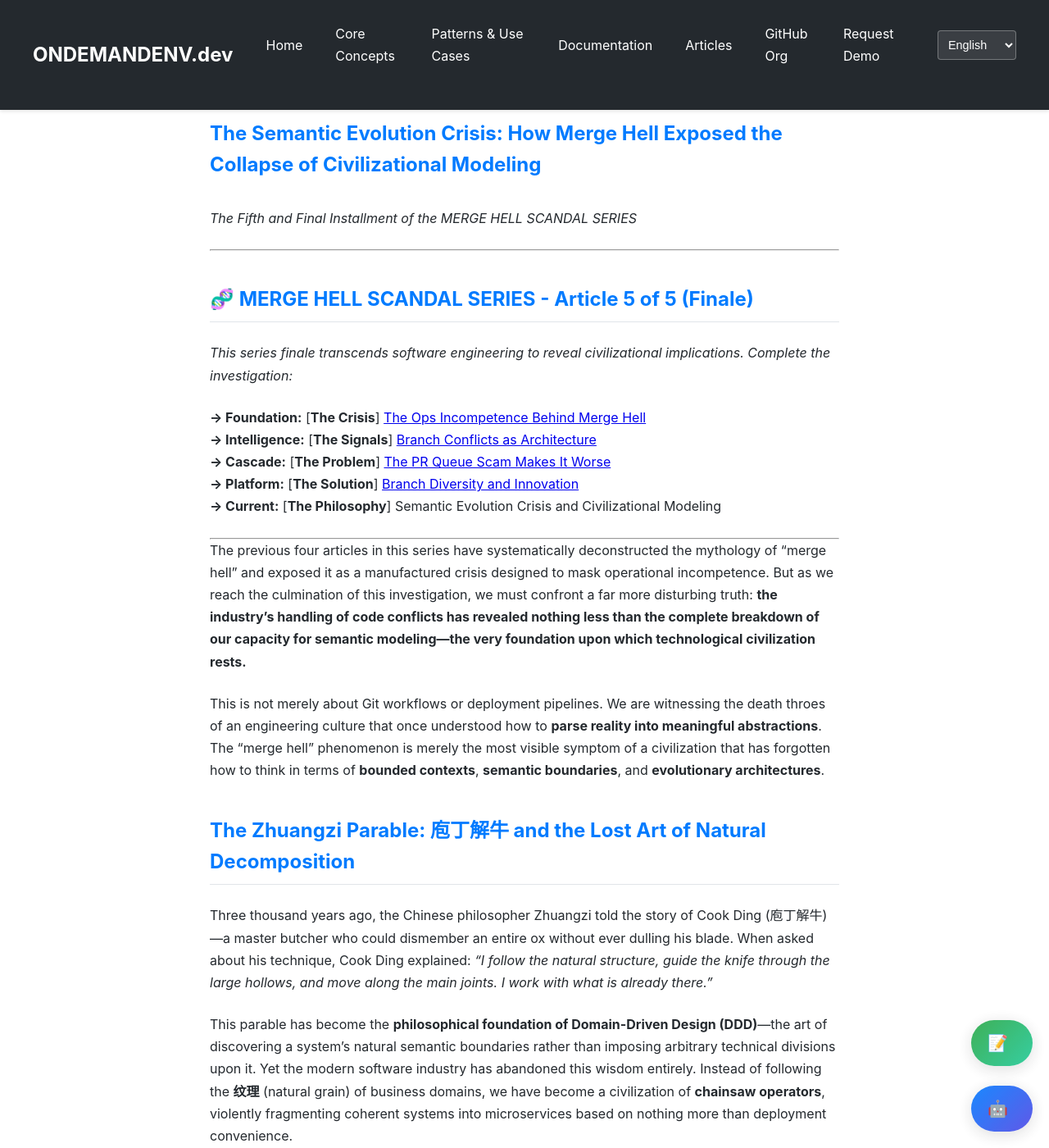
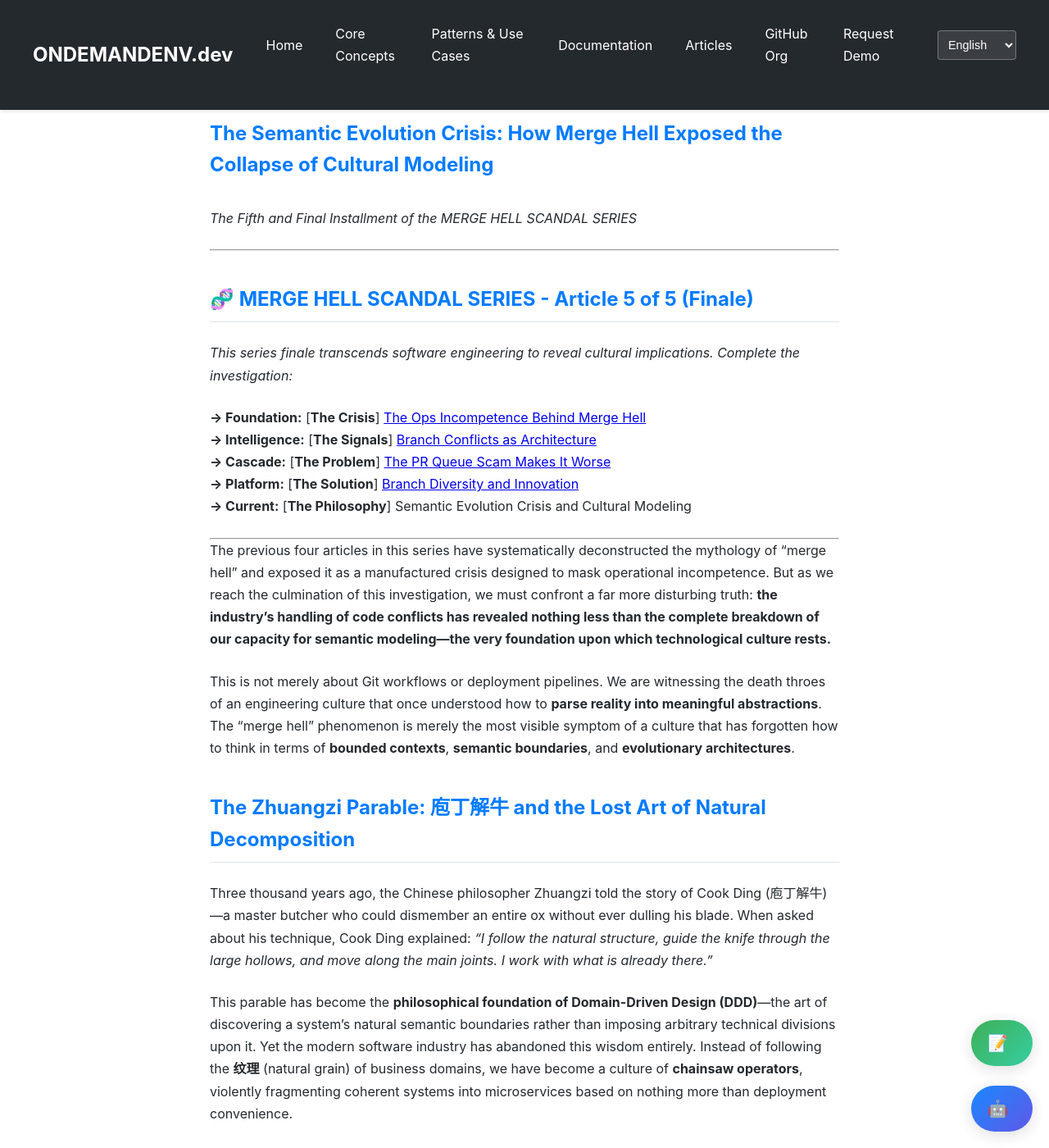
Before and after one commit to ondemandenv/ondemandenv.github.io, a Jekyll site: the page built from articles/semantic-evolution-crisis-merge-hell-civilization.md, in a window 1280 px wide and 1400 px high. Shown: the whole window at 82% size. Built offline with Jekyll 4.4.1, drawn with Linux system fonts in a browser that asks for light colours; a script that is not in the unit is left out; some of the changed text lies outside the part shown.

Commit message:
++ ++ ++ ++-

```diff
--- a/articles.html
+++ b/articles.html
@@ -67,8 +67,8 @@
             <p><strong>🌟 Innovation Platform Solution:</strong> The series finale that flips the entire paradigm—from political competition to parallel exploration. Shows how branch diversity and idea exploration, enabled by ONDEMANDENV's platform infrastructure, transforms conflicts into innovation opportunities. Demonstrates how different branches become platforms for exploring diverse solutions driven by developers with varying mindsets, with the best approaches emerging through evidence rather than politics. Essential reading for understanding the future of engineering innovation.</p>
         </li>
         <li>
-            <h3><a href="articles/semantic-evolution-crisis-merge-hell-civilization">The Semantic Evolution Crisis: How Merge Hell Exposed the Collapse of Civilizational Modeling</a> <a href="https://github.com/ondemandenv/ondemandenv.github.io/commits/main/articles/semantic-evolution-crisis-merge-hell-civilization.md" class="source-history-link" title="View source history">[📝]</a></h3>
-            <p><strong>🧬 Philosophical Foundation:</strong> The ultimate series finale revealing how merge hell symptoms expose a civilizational crisis—the industry's lost capacity for semantic modeling and architectural thinking. From Zhuangzi's ancient wisdom of following natural boundaries (庖丁解牛) to LLM evolution paradigms, demonstrates how ONDEMANDENV enables semantic species evolution and collective intelligence. Transcends software engineering to explore civilization-scale implications of architectural thinking. Essential reading for high-end engineering leaders seeking philosophical depth behind the technical solutions.</p>
+            <h3><a href="articles/semantic-evolution-crisis-merge-hell-cultural">The Semantic Evolution Crisis: How Merge Hell Exposed the Collapse of Cultural Modeling</a> <a href="https://github.com/ondemandenv/ondemandenv.github.io/commits/main/articles/semantic-evolution-crisis-merge-hell-cultural.md" class="source-history-link" title="View source history">[📝]</a></h3>
+            <p><strong>🧬 Philosophical Foundation:</strong> The ultimate series finale revealing how merge hell symptoms expose a cultural crisis—the industry's lost capacity for semantic modeling and architectural thinking. From Zhuangzi's ancient wisdom of following natural boundaries (庖丁解牛) to LLM evolution paradigms, demonstrates how ONDEMANDENV enables semantic species evolution and collective intelligence. Transcends software engineering to explore cultural-scale implications of architectural thinking. Essential reading for high-end engineering leaders seeking philosophical depth behind the technical solutions.</p>
         </li>
         <li>
             <h3><strong>---</strong></h3>
--- a/articles/semantic-evolution-crisis-merge-hell-civilization.md
+++ b/articles/semantic-evolution-crisis-merge-hell-civilization.md
@@ -1,12 +1,12 @@
 ---
 layout: article
-title: "The Semantic Evolution Crisis: How Merge Hell Exposed the Collapse of Civilizational Modeling"
-permalink: /articles/semantic-evolution-crisis-merge-hell-civilization/
-description: "The final investigation revealing how 'merge hell' symptoms expose a civilizational crisis: the industry's lost capacity for semantic modeling and architectural thinking. From Zhuangzi's philosophy to LLM evolution paradigms, discover how ONDEMANDENV enables semantic species evolution."
+title: "The Semantic Evolution Crisis: How Merge Hell Exposed the Collapse of Cultural Modeling"
+permalink: /articles/semantic-evolution-crisis-merge-hell-cultural/
+description: "The final investigation revealing how 'merge hell' symptoms expose a cultural crisis: the industry's lost capacity for semantic modeling and architectural thinking. From Zhuangzi's philosophy to LLM evolution paradigms, discover how ONDEMANDENV enables semantic species evolution."
 author: "Gary Yang"
 date: 2025-01-18
 featured: true
-keywords: ["semantic evolution", "civilizational modeling", "Domain-Driven Design", "Zhuangzi philosophy", "Cook Ding", "bounded contexts", "LLM paradigm", "semantic species", "architectural thinking", "ONDEMANDENV"]
+keywords: ["semantic evolution", "cultural modeling", "Domain-Driven Design", "Zhuangzi philosophy", "Cook Ding", "bounded contexts", "LLM paradigm", "semantic species", "architectural thinking", "ONDEMANDENV"]
 ---
 
 *The Fifth and Final Installment of the MERGE HELL SCANDAL SERIES*
@@ -15,27 +15,27 @@ keywords: ["semantic evolution", "civilizational modeling", "Domain-Driven Desig
 
 ## 🧬 **MERGE HELL SCANDAL SERIES** - Article 5 of 5 (Finale)
 
-*This series finale transcends software engineering to reveal civilizational implications. Complete the investigation:*
+*This series finale transcends software engineering to reveal cultural implications. Complete the investigation:*
 
 **→ Foundation:** [**The Crisis**] [The Ops Incompetence Behind Merge Hell](https://ondemandenv.dev/articles/merge-hell-myth-x-ops-contamination/)
 **→ Intelligence:** [**The Signals**] [Branch Conflicts as Architecture](https://ondemandenv.dev/articles/branch-conflicts-architectural-signals/)
 **→ Cascade:** [**The Problem**] [The PR Queue Scam Makes It Worse](https://ondemandenv.dev/articles/pr-queue-scam-makes-merge-hell-worse/)
 **→ Platform:** [**The Solution**] [Branch Diversity and Innovation](https://ondemandenv.dev/articles/business-logic-branch-conflicts-political-warfare/)
-**→ Current:** [**The Philosophy**] Semantic Evolution Crisis and Civilizational Modeling
+**→ Current:** [**The Philosophy**] Semantic Evolution Crisis and Cultural Modeling
 
 ---
 
-The previous four articles in this series have systematically deconstructed the mythology of "merge hell" and exposed it as a manufactured crisis designed to mask operational incompetence. But as we reach the culmination of this investigation, we must confront a far more disturbing truth: **the industry's handling of code conflicts has revealed nothing less than the complete breakdown of our capacity for semantic modeling—the very foundation upon which technological civilization rests.**
+The previous four articles in this series have systematically deconstructed the mythology of "merge hell" and exposed it as a manufactured crisis designed to mask operational incompetence. But as we reach the culmination of this investigation, we must confront a far more disturbing truth: **the industry's handling of code conflicts has revealed nothing less than the complete breakdown of our capacity for semantic modeling—the very foundation upon which technological culture rests.**
 
-This is not merely about Git workflows or deployment pipelines. We are witnessing the death throes of an engineering culture that once understood how to **parse reality into meaningful abstractions**. The "merge hell" phenomenon is merely the most visible symptom of a civilization that has forgotten how to think in terms of **bounded contexts**, **semantic boundaries**, and **evolutionary architectures**.
+This is not merely about Git workflows or deployment pipelines. We are witnessing the death throes of an engineering culture that once understood how to **parse reality into meaningful abstractions**. The "merge hell" phenomenon is merely the most visible symptom of a culture that has forgotten how to think in terms of **bounded contexts**, **semantic boundaries**, and **evolutionary architectures**.
 
 ## **The Zhuangzi Parable: 庖丁解牛 and the Lost Art of Natural Decomposition**
 
 Three thousand years ago, the Chinese philosopher Zhuangzi told the story of Cook Ding (庖丁解牛)—a master butcher who could dismember an entire ox without ever dulling his blade. When asked about his technique, Cook Ding explained: *"I follow the natural structure, guide the knife through the large hollows, and move along the main joints. I work with what is already there."*
 
-This parable has become the **philosophical foundation of Domain-Driven Design (DDD)**—the art of discovering a system's natural semantic boundaries rather than imposing arbitrary technical divisions upon it. Yet the modern software industry has abandoned this wisdom entirely. Instead of following the **纹理** (natural grain) of business domains, we have become a civilization of **chainsaw operators**, violently fragmenting coherent systems into microservices based on nothing more than deployment convenience.
+This parable has become the **philosophical foundation of Domain-Driven Design (DDD)**—the art of discovering a system's natural semantic boundaries rather than imposing arbitrary technical divisions upon it. Yet the modern software industry has abandoned this wisdom entirely. Instead of following the **纹理** (natural grain) of business domains, we have become a culture of **chainsaw operators**, violently fragmenting coherent systems into microservices based on nothing more than deployment convenience.
 
-**This is where "merge hell" truly originates—not from Git conflicts, but from our civilizational inability to recognize semantic boundaries.**
+**This is where "merge hell" truly originates—not from Git conflicts, but from our cultural inability to recognize semantic boundaries.**
 
 ## **The Microservices Delusion: Physical Fragmentation vs. Semantic Decomposition**
 
@@ -60,7 +60,7 @@ This is precisely how software systems should evolve—through **semantic specie
 
 ## **The Original Git Philosophy: Distributed Semantic Evolution by Design**
 
-Before examining the civilization-scale implications, we must acknowledge a profound irony: **Git itself was designed according to the exact same evolutionary philosophy that the industry has abandoned.**
+Before examining the cultural-scale implications, we must acknowledge a profound irony: **Git itself was designed according to the exact same evolutionary philosophy that the industry has abandoned.**
 
 Linus Torvalds created Git not as a "merge tool" but as a **distributed semantic evolution platform**. The fundamental Git architecture embodies principles that align perfectly with semantic species evolution:
 
@@ -81,11 +81,11 @@ The modern "merge hell" crisis represents a complete perversion of Git's origina
 - **Git designed:** Natural selection of ideas → **Industry practice:** Political positioning for merge order
 - **Git designed:** Semantic integration → **Industry practice:** Mechanical conflict resolution
 
-**The tools were perfect. The civilization forgot how to use them.**
+**The tools were perfect. The culture forgot how to use them.**
 
-## **The Civilization-Scale Implication: Architecture as Language Evolution**
+## **The Cultural-Scale Implication: Architecture as Language Evolution**
 
-What we have uncovered through this series goes far beyond software engineering practices. The industry's inability to handle semantic evolution gracefully reveals a deeper crisis: **we have lost the capacity to think architecturally at civilization scale**.
+What we have uncovered through this series goes far beyond software engineering practices. The industry's inability to handle semantic evolution gracefully reveals a deeper crisis: **we have lost the capacity to think architecturally at cultural scale**.
 
 Traditional cultures developed sophisticated mechanisms for managing the evolution of shared languages and practices. The Chinese concept of **道** (Dao), the Greek notion of **logos**, and the medieval European guild system all provided frameworks for collective knowledge evolution that preserved coherence while enabling innovation.
 
@@ -113,13 +113,13 @@ The platform transforms architecture from a top-down design activity into a **bo
 
 The choice before the software industry is stark:
 
-**Continue down the current path** of semantic anarchy, where merge conflicts represent the dying gasps of a civilization that has forgotten how to think architecturally. Accept that our systems will become increasingly incomprehensible tangles of services that share no meaningful boundaries.
+**Continue down the current path** of semantic anarchy, where merge conflicts represent the dying gasps of a culture that has forgotten how to think architecturally. Accept that our systems will become increasingly incomprehensible tangles of services that share no meaningful boundaries.
 
 **Or embrace the ONDEMANDENV paradigm** and rebuild our engineering culture on the foundation of **semantic evolution**. Create the technological infrastructure that allows competing models of reality to be evaluated objectively rather than argued about subjectively.
 
 **The merge hell crisis has revealed the bankruptcy of our current approach to system design.** But it has also illuminated the path toward a more civilized form of software development—one that honors the ancient wisdom of Cook Ding while embracing the technological possibilities of the modern era.
 
-The choice is ours. But make no mistake: **this is not merely a technical decision. It is a civilizational one.**
+The choice is ours. But make no mistake: **this is not merely a technical decision. It is a cultural one.**
 
 ---
 
```
